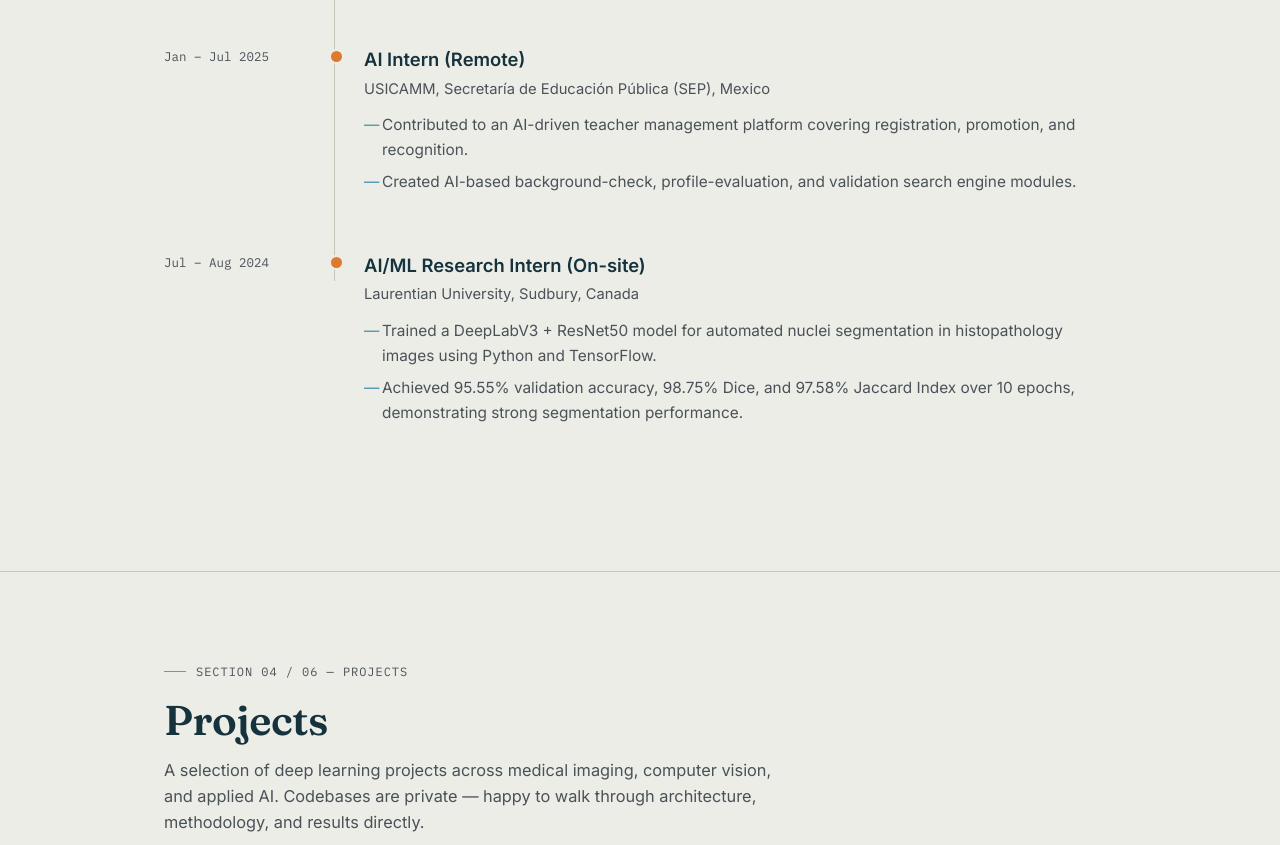
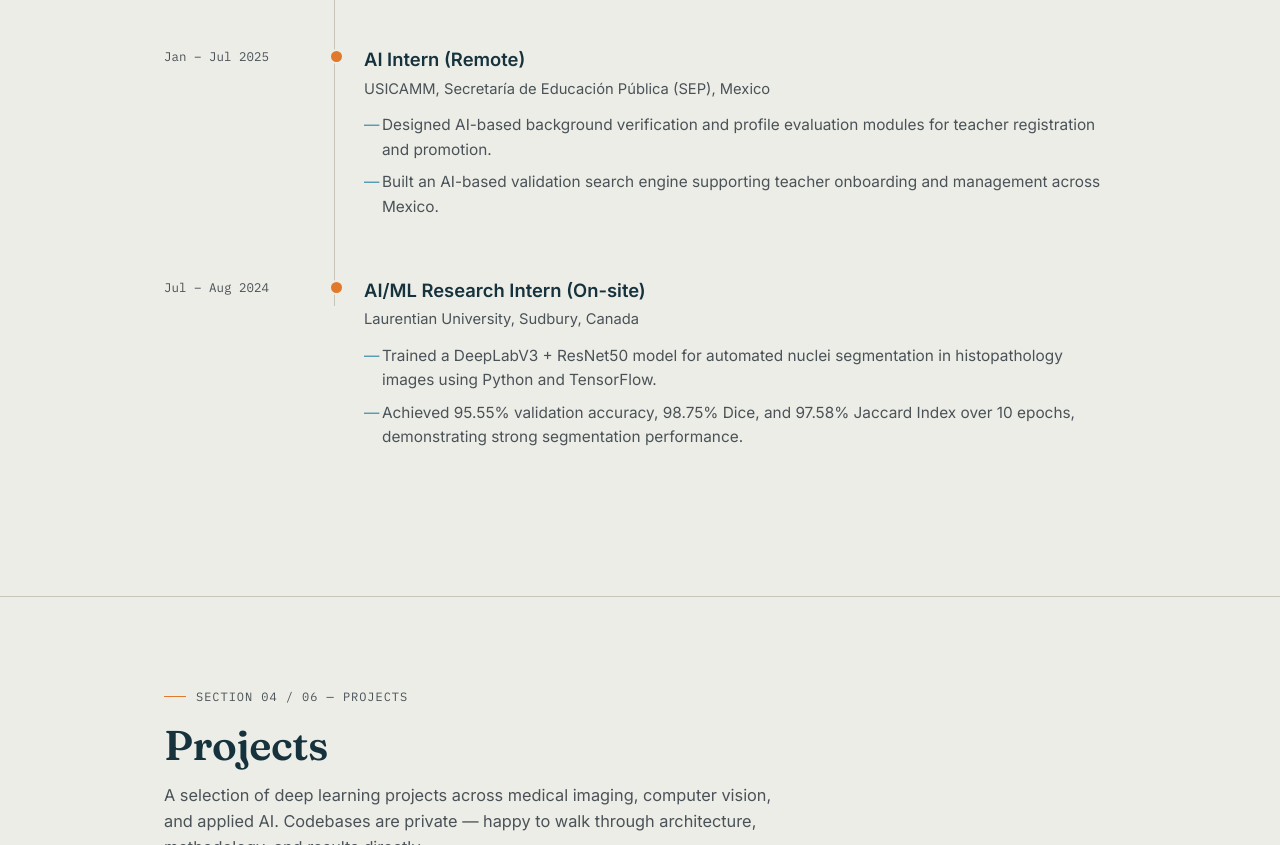
Before and after one commit to MalharMangtani/malharmangtani.github.io, a plain HTML site: page index.html in a window 1280 px wide. Shown: the part 3251-4096 px from the top of the page. Drawn offline with Linux system fonts and the light colour scheme.

Commit message:
Minor Updates

```diff
--- a/index.html
+++ b/index.html
@@ -699,8 +699,8 @@
           <div class="tl-role">AI Intern (Remote)</div>
           <div class="tl-org">USICAMM, Secretaría de Educación Pública (SEP), Mexico</div>
           <ul>
-            <li>Contributed to an AI-driven teacher management platform covering registration, promotion, and recognition.</li>
-            <li>Created AI-based background-check, profile-evaluation, and validation search engine modules.</li>
+            <li>Designed AI-based background verification and profile evaluation modules for teacher registration and promotion.</li>
+            <li>Built an AI-based validation search engine supporting teacher onboarding and management across Mexico.</li>
           </ul>
         </div>
       </div>
```
Also changed, not shown: 1 other file.
